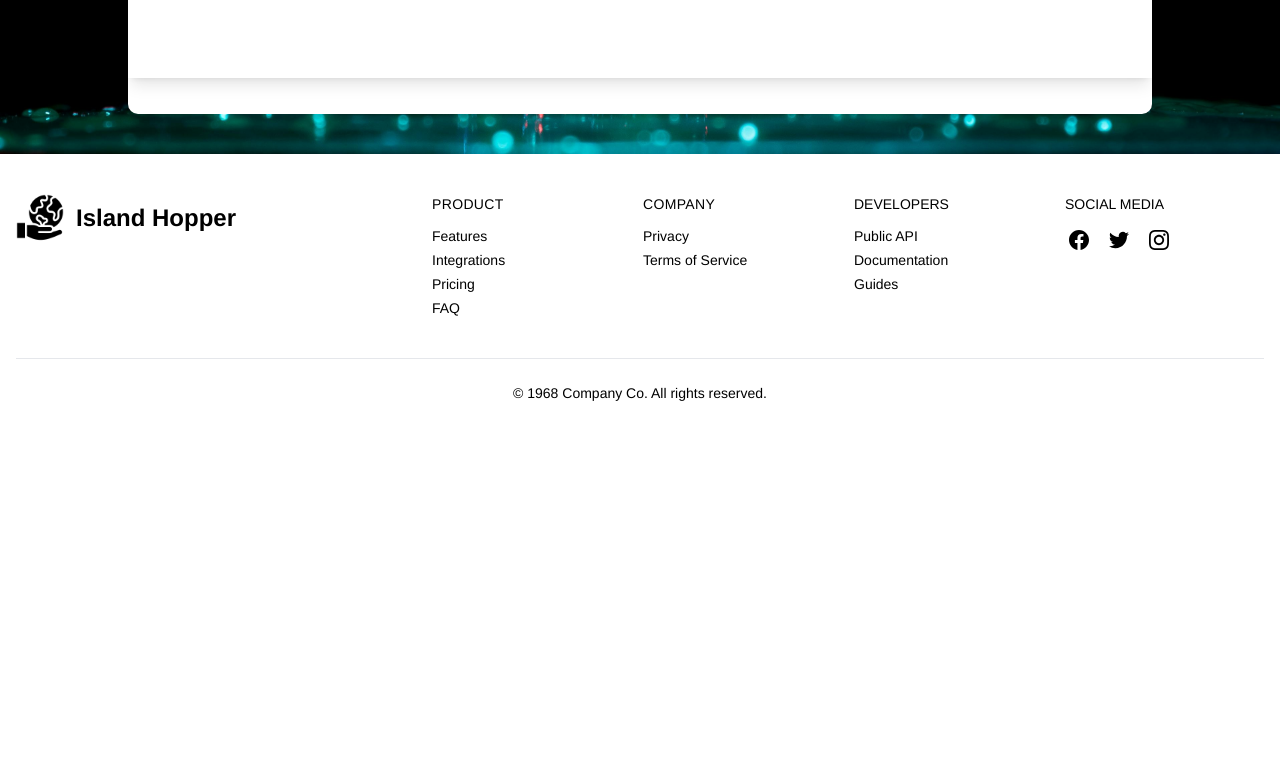
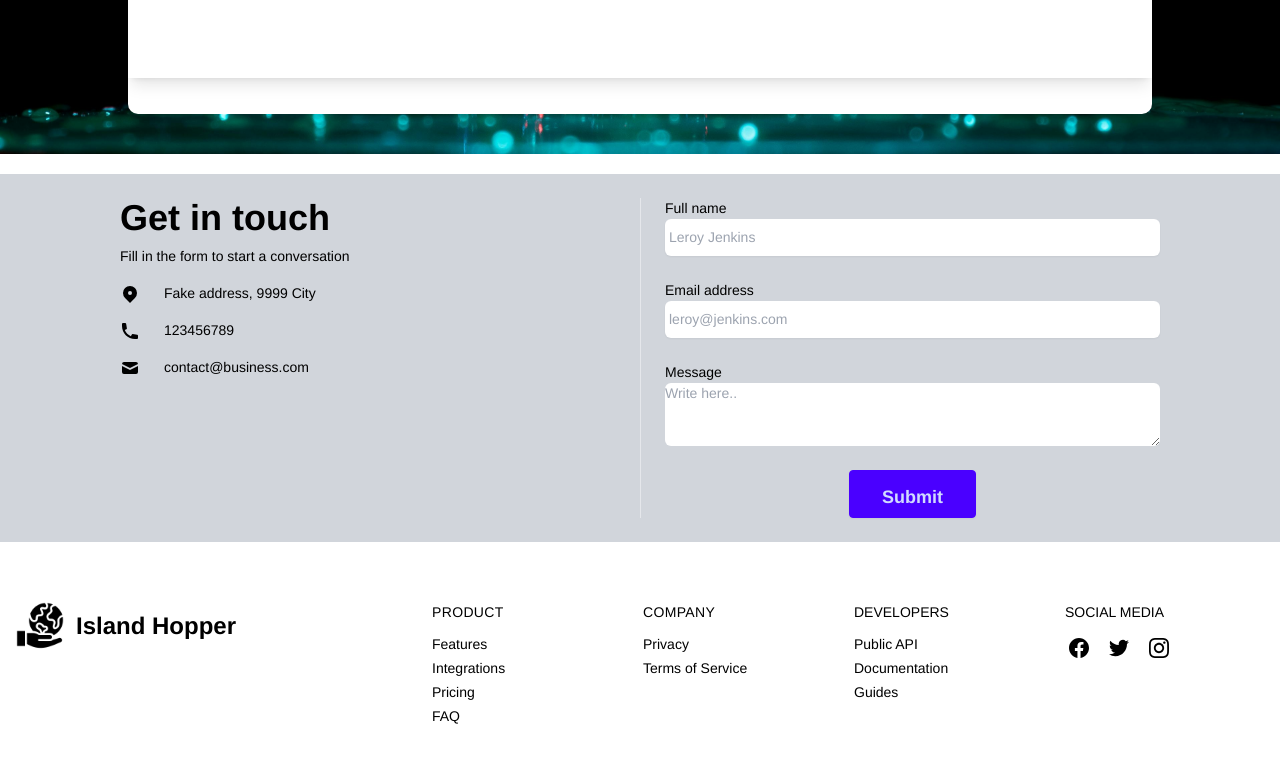
Before and after one commit to Tamim239/Island-hopper-client-side, a React (Vite) app: page / in a window 1280 px wide. Shown: the part 1762-2519 px from the top of the page. Before the commit the page ends 2189 px from the top, so only its background shows below. Built offline with nearby package versions, Linux system fonts and the light colour scheme; no server answers.

Commit message:
added contact us section

```diff
--- /dev/null
+++ b/src/Components/ContactUs/ContactUs.jsx
@@ -0,0 +1,51 @@
+
+export const ContactUs = () => {
+  return (
+    <div className="my-5">
+        <section className="py-6 dark:bg-gray-100 dark:text-gray-900 bg-gray-300">
+	<div className="grid max-w-6xl grid-cols-1 px-6 mx-auto lg:px-8 md:grid-cols-2 md:divide-x">
+		<div className="py-6 md:py-0 md:px-6">
+			<h1 className="text-4xl font-bold">Get in touch</h1>
+			<p className="pt-2 pb-4">Fill in the form to start a conversation</p>
+			<div className="space-y-4">
+				<p className="flex items-center">
+					<svg xmlns="http://www.w3.org/2000/svg" viewBox="0 0 20 20" fill="currentColor" className="w-5 h-5 mr-2 sm:mr-6">
+						<path fillRule="evenodd" d="M5.05 4.05a7 7 0 119.9 9.9L10 18.9l-4.95-4.95a7 7 0 010-9.9zM10 11a2 2 0 100-4 2 2 0 000 4z" clipRule="evenodd"></path>
+					</svg>
+					<span>Fake address, 9999 City</span>
+				</p>
+				<p className="flex items-center">
+					<svg xmlns="http://www.w3.org/2000/svg" viewBox="0 0 20 20" fill="currentColor" className="w-5 h-5 mr-2 sm:mr-6">
+						<path d="M2 3a1 1 0 011-1h2.153a1 1 0 01.986.836l.74 4.435a1 1 0 01-.54 1.06l-1.548.773a11.037 11.037 0 006.105 6.105l.774-1.548a1 1 0 011.059-.54l4.435.74a1 1 0 01.836.986V17a1 1 0 01-1 1h-2C7.82 18 2 12.18 2 5V3z"></path>
+					</svg>
+					<span>123456789</span>
+				</p>
+				<p className="flex items-center">
+					<svg xmlns="http://www.w3.org/2000/svg" viewBox="0 0 20 20" fill="currentColor" className="w-5 h-5 mr-2 sm:mr-6">
+						<path d="M2.003 5.884L10 9.882l7.997-3.998A2 2 0 0016 4H4a2 2 0 00-1.997 1.884z"></path>
+						<path d="M18 8.118l-8 4-8-4V14a2 2 0 002 2h12a2 2 0 002-2V8.118z"></path>
+					</svg>
+					<span>contact@business.com</span>
+				</p>
+			</div>
+		</div>
+		<form noValidate="" className="flex flex-col py-6 space-y-6 md:py-0 md:px-6">
+			<label className="block">
+				<span className="mb-1">Full name</span>
+				<input type="text" placeholder="Leroy Jenkins" className="block w-full px-1 py-2 rounded-md shadow-sm focus:ring focus:ring-opacity-75 focus:dark:ring-violet-600 dark:bg-gray-100" />
+			</label>
+			<label className="block">
+				<span className="mb-1">Email address</span>
+				<input type="email" placeholder="leroy@jenkins.com" className="block px-1 py-2 w-full rounded-md shadow-sm focus:ring focus:ring-opacity-75 focus:dark:ring-violet-600 dark:bg-gray-100" />
+			</label>
+			<label className="block">
+				<span className="mb-1">Message</span>
+				<textarea rows="3" placeholder="Write here.." className="block w-full rounded-md focus:ring focus:ring-opacity-75 focus:dark:ring-violet-600 dark:bg-gray-100"></textarea>
+			</label>
+			<button type="button" className="self-center px-8 py-3 btn btn-primary text-lg rounded focus:ring hover:ring focus:ring-opacity-75 dark:bg-violet-600 dark:text-gray-50 focus:dark:ring-violet-600 hover:dark:ring-violet-600">Submit</button>
+		</form>
+	</div>
+</section>
+    </div>
+  )
+}
--- a/src/Components/Country/Country.jsx
+++ b/src/Components/Country/Country.jsx
@@ -2,7 +2,7 @@
 
 export const Country = () => {
   return (
-    <div className="grid grid-cols-3 gap-4 my-5 ">
+    <div className="grid grid-cols-1 md:grid-cols-3 gap-4 my-5 ">
       <Link to="/countryCard/Bangladesh">
         <section className="p-2">
           <div className="container max-w-xl mx-auto">
--- a/src/Pages/Home/Home.jsx
+++ b/src/Pages/Home/Home.jsx
@@ -3,6 +3,7 @@
 import { TouristsSpots } from "../../Components/TouristsSpots/TouristsSpots"
 import { AboutUs } from "../../Components/AboutUs/AboutUs"
 import { Country } from "../../Components/Country/Country"
+import { ContactUs } from "../../Components/ContactUs/ContactUs"
 
 export const Home = () => {
   return (
@@ -14,6 +15,7 @@
       <TouristsSpots></TouristsSpots>
       <Country></Country>
       <AboutUs></AboutUs>
+      <ContactUs></ContactUs>
     </div>
   )
 }
```
